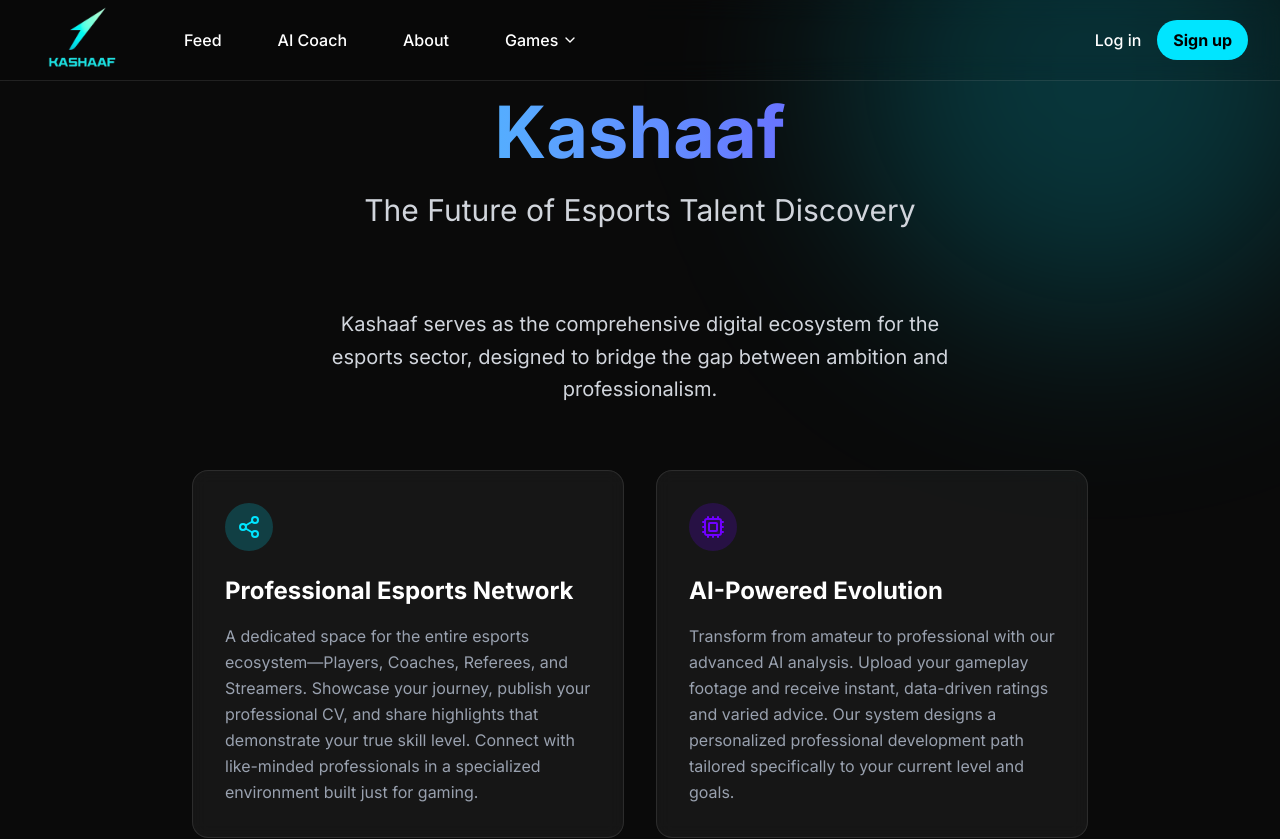
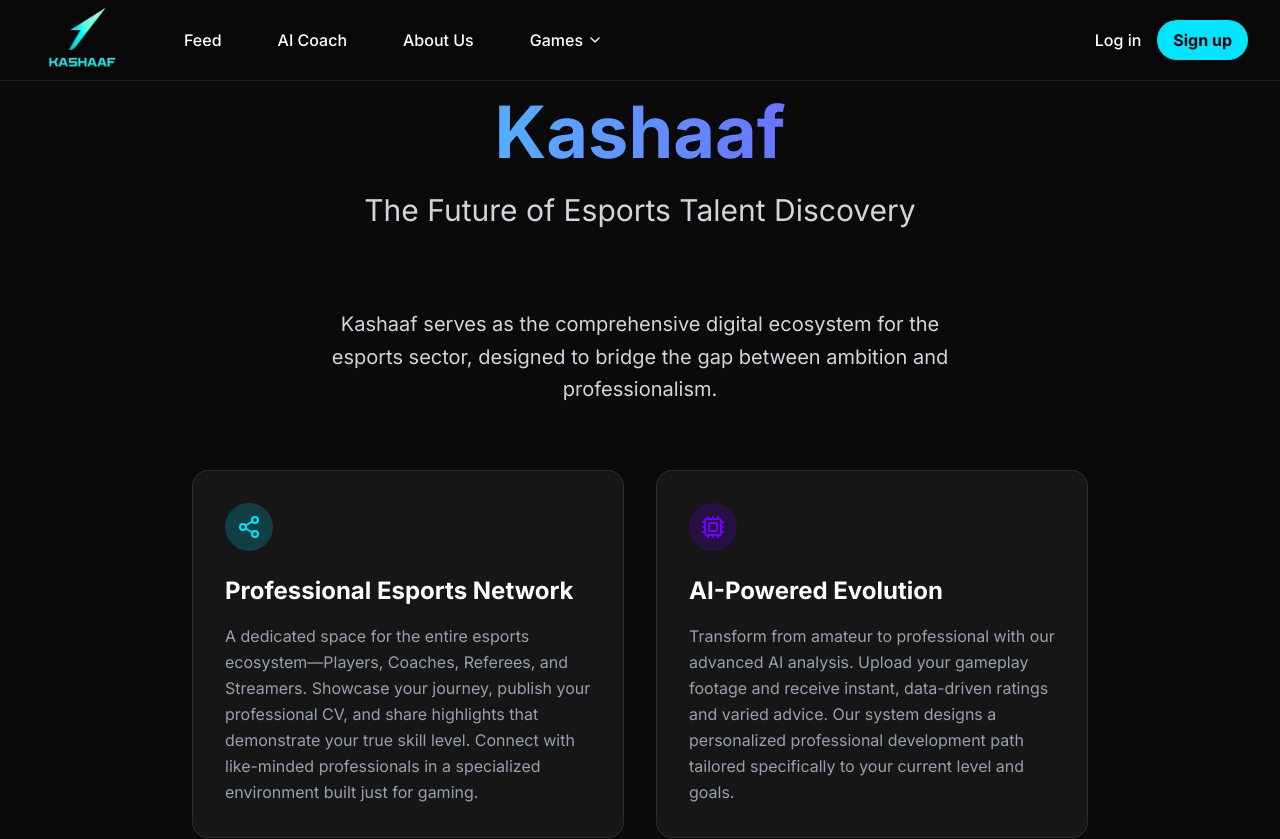
Before and after one commit to AbdulelahAlzahrani/Kashaaf, a React (Vite) app: page /#/about in a window 1280 px wide. Shown: the top 839 px of the page. Built offline with nearby package versions, Linux system fonts and the light colour scheme.

Commit message:
Remove bubbles from About Us and fix Footer link

```diff
--- a/src/components/Footer.jsx
+++ b/src/components/Footer.jsx
@@ -1,5 +1,6 @@
 import React from 'react';
 import { Twitter, Instagram, Youtube, Twitch, MessageCircle, Mail, Globe } from 'lucide-react';
+import { Link } from 'react-router-dom';
 
 const Footer = () => {
     return (
@@ -40,7 +41,7 @@
                     <div>
                         <h3 className="text-white font-bold mb-4 uppercase tracking-wider">Company</h3>
                         <ul className="space-y-2">
-                            <li><a href="#" className="text-gray-400 hover:text-gaming-primary transition-colors text-sm">About Us</a></li>
+                            <li><Link to="/about" className="text-gray-400 hover:text-gaming-primary transition-colors text-sm">About Us</Link></li>
                             <li><a href="#" className="text-gray-400 hover:text-gaming-primary transition-colors text-sm">Contact Us</a></li>
                             <li><a href="#" className="text-gray-400 hover:text-gaming-primary transition-colors text-sm">Careers</a></li>
                             <li><a href="#" className="text-gray-400 hover:text-gaming-primary transition-colors text-sm">Privacy Policy</a></li>
--- a/src/components/Navbar.jsx
+++ b/src/components/Navbar.jsx
@@ -28,7 +28,7 @@
                             <div className="flex items-baseline space-x-8">
                                 <a href="#" className="hover:text-gaming-primary transition-colors px-3 py-2 rounded-md font-medium">Feed</a>
                                 <a href="#" className="hover:text-gaming-primary transition-colors px-3 py-2 rounded-md font-medium">AI Coach</a>
-                                <Link to="/about" className="hover:text-gaming-primary transition-colors px-3 py-2 rounded-md font-medium">About</Link>
+                                <Link to="/about" className="hover:text-gaming-primary transition-colors px-3 py-2 rounded-md font-medium">About Us</Link>
 
                                 {/* Games Dropdown */}
                                 <div
--- a/src/pages/AboutUs.jsx
+++ b/src/pages/AboutUs.jsx
@@ -31,9 +31,9 @@
             <Navbar />
             <main className="flex-grow pt-24 pb-16">
                 {/* Background Elements */}
+                {/* Background Elements */}
                 <div className="absolute top-0 left-0 w-full h-full overflow-hidden z-0 pointer-events-none">
-                    <div className="absolute top-[-10%] right-[-5%] w-[500px] h-[500px] bg-gaming-primary/20 rounded-full blur-[100px]" />
-                    <div className="absolute bottom-[-10%] left-[-5%] w-[500px] h-[500px] bg-gaming-secondary/20 rounded-full blur-[100px]" />
+                    {/* Bubbles removed as requested */}
                 </div>
 
                 <div className="relative z-10 container mx-auto px-4">
```
